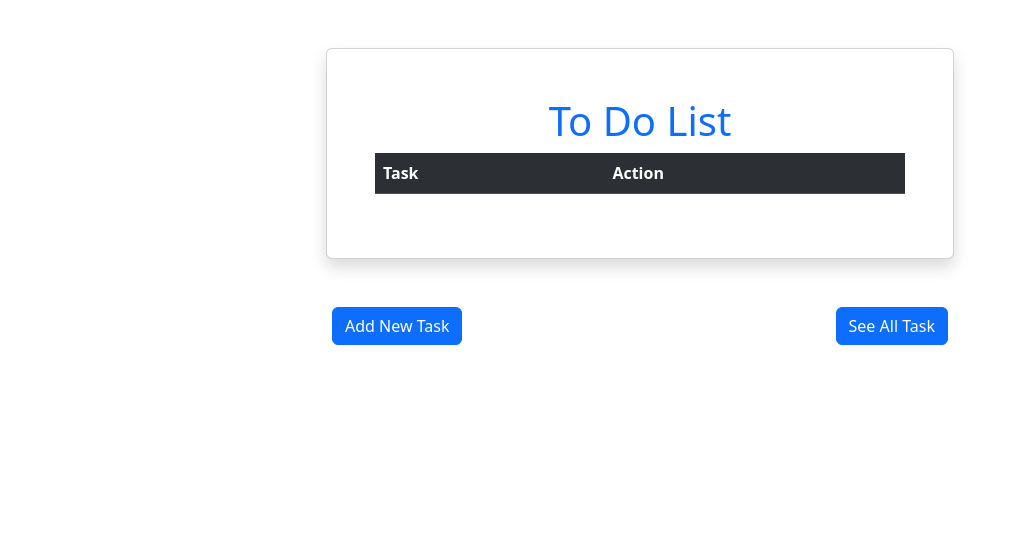
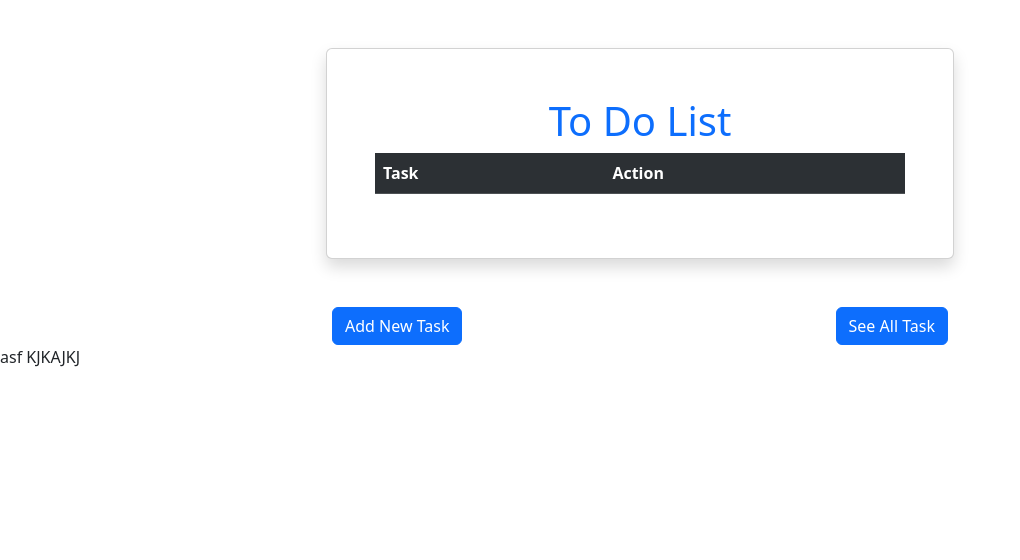
Before and after one commit to abhaysingh-coder/To-Do-List-Web-Application-Django, a Django app: page / in a window 1280 px wide. Shown: the top 560 px of the page, without its empty margins (0-1020 px from the left). Run offline with Django 5.2, Linux system fonts and the light colour scheme; data that the repository does not hold is empty; some libraries are stand-ins or nearby versions.

```diff
--- a/myapp/templates/index.html
+++ b/myapp/templates/index.html
@@ -69,6 +69,7 @@
             </div>
         </div>
     </div>
+    asf KJKAJKJ
     <script src="https://cdn.jsdelivr.net/npm/bootstrap@5.3.8/dist/js/bootstrap.bundle.min.js" integrity="sha384-FKyoEForCGlyvwx9Hj09JcYn3nv7wiPVlz7YYwJrWVcXK/BmnVDxM+D2scQbITxI" crossorigin="anonymous"></script>
 </body>
 </html>
--- a/myapp/views.py
+++ b/myapp/views.py
@@ -1,5 +1,8 @@
 from django.shortcuts import render, redirect
 from .models import *
+import numpy as np
+import pandas as pd
+
 
 # Create your views here.
 def index(request):
```
